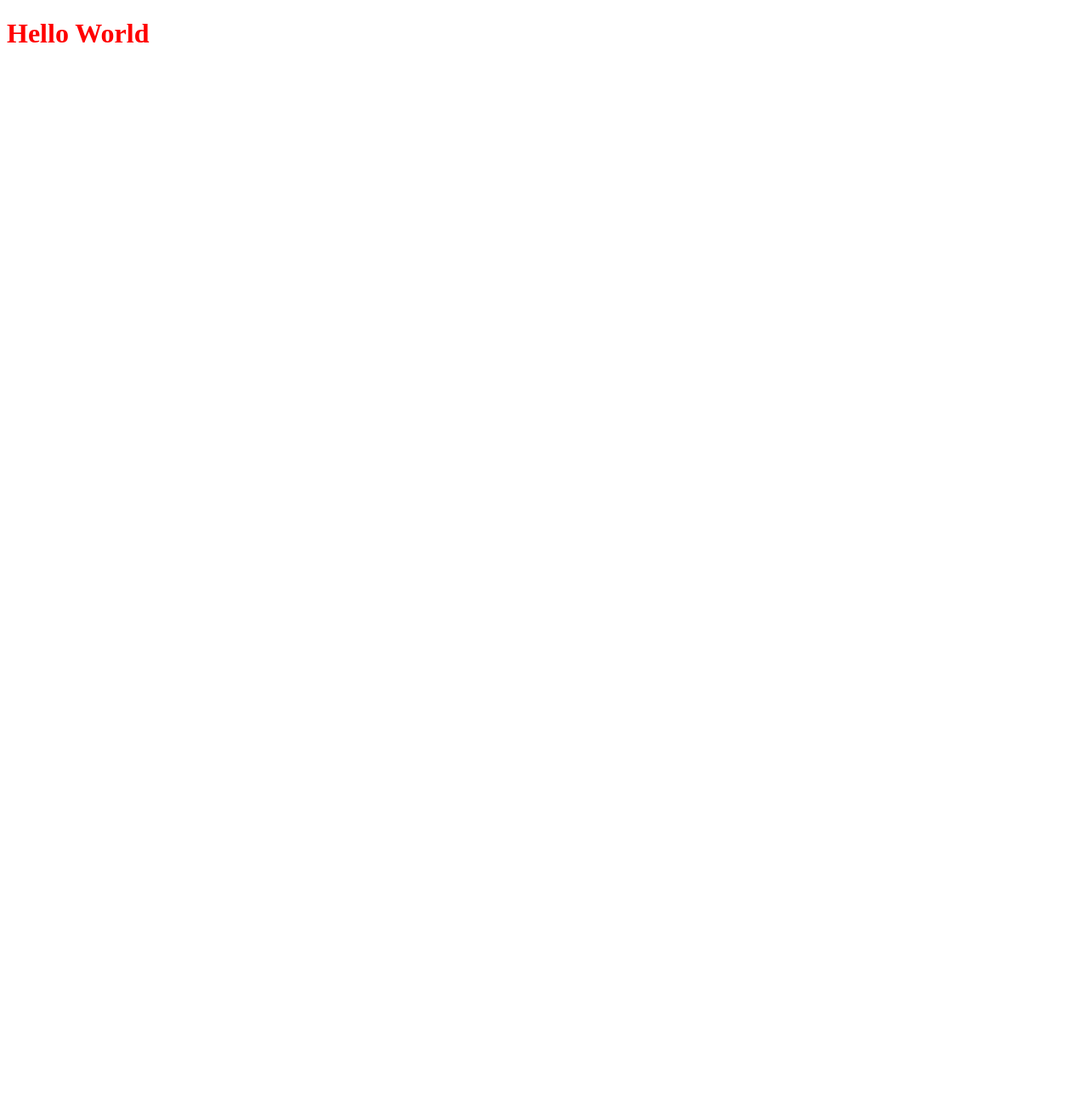
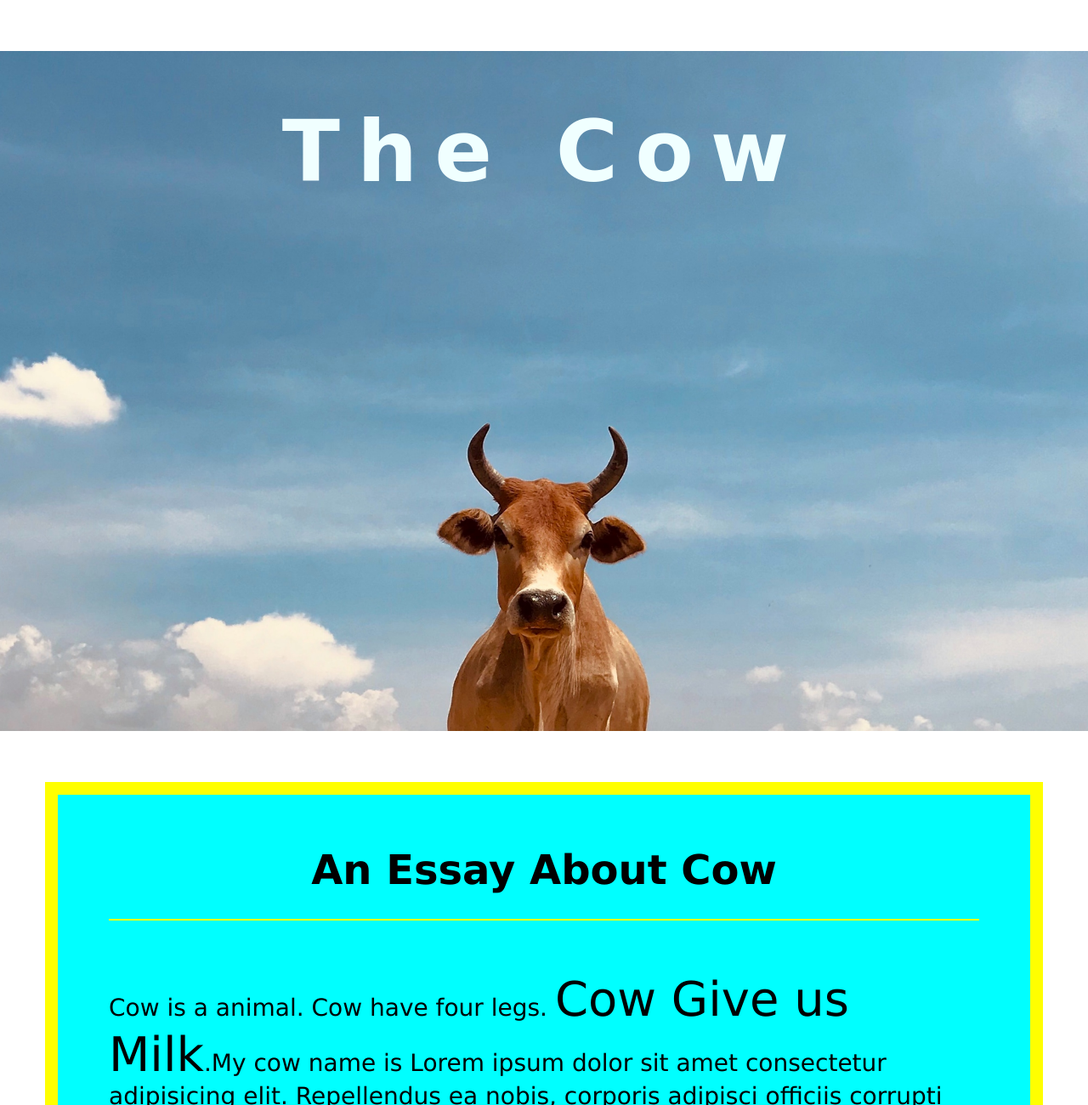
Before and after one commit to asif4762/html-css-session, a plain HTML site: page index.html in a window 1280 px wide. Shown: the top 1300 px of the page at 85% size. Before the commit the page ends 800 px from the top, so only its background shows below. Drawn offline with Linux system fonts and the light colour scheme.

Commit message:
second push

```diff
--- a/index.html
+++ b/index.html
@@ -1,12 +1,21 @@
 <!DOCTYPE html>
 <html lang="en">
 <head>
+    <!-- here is meta tag  -->
     <meta charset="UTF-8">
     <meta name="viewport" content="width=device-width, initial-scale=1.0">
+    <meta name="author" content="Asif Zaman"/>
     <title>Our Conceptual Page</title>
+    <!-- here is our style  -->
     <link rel="stylesheet" href="styles/style.css">
+    <link rel="shortcut icon" href="images/cow-icon_609277-3807.avif" type="image/x-icon">
 </head>
 <body>
-  <h1>Hello World</h1>
+  <div class="hero"><h1>The Cow</h1></div>
+
+  <div class="article">
+    <h2>An Essay About Cow</h2>
+    <p>Cow is a animal. Cow have four legs. <span class="imp">Cow Give us Milk</span>.My cow name is Lorem ipsum dolor sit amet consectetur adipisicing elit. Repellendus ea nobis, corporis adipisci officiis corrupti non quis ratione impedit placeat aut consectetur maiores expedita facere! Velit perspiciatis dolorem deleniti assumenda quos earum excepturi expedita tenetur sequi mollitia voluptate optio, voluptatibus nesciunt ad. Deleniti maiores voluptates in quibusdam quaerat fugiat voluptate soluta dolorum mollitia? Expedita blanditiis nemo vel ab ducimus voluptate in obcaecati magnam totam voluptates, saepe beatae quae veritatis excepturi reiciendis necessitatibus deserunt ipsum fuga. Soluta laudantium quaerat cum ratione hic labore sapiente atque illum amet commodi officiis porro aperiam, odio velit dolorem ipsa ipsam suscipit omnis dolore veniam adipisci.</p>
+  </div>
 </body>
 </html>
--- a/styles/style.css
+++ b/styles/style.css
@@ -1,3 +1,57 @@
-h1{
-    color: red;
+*{
+    margin: 0;
+    padding: 0;
+    font-family: 'Lucida Sans', 'Lucida Sans Regular', 'Lucida Grande', 'Lucida Sans Unicode', Geneva, Verdana, sans-serif;
 }
+.hero{
+    background-image: url(../images/cow\ \(2\).jpg);
+    background-size: cover;
+    background-position: bottom center;
+    height: 100vh;
+}
+
+.hero h1{
+    color: azure;
+    font-size: 100px;
+    text-align: center;
+    font-weight: 900;
+    margin-top: 60px;
+    font-family: cursive;
+    letter-spacing: 20px;
+    padding-top: 60px;
+}
+
+.article{
+    width: 80%;
+    /*margin-left: auto;
+    margin-right: auto;*/
+    margin: 60px auto;
+    background-color: rgb(0, 255, 255);
+    padding: 60px;
+    border-width: 15px;
+    border-color: yellow;
+    border-style: solid;
+
+}
+
+.article h2{
+    text-align: center;
+    font-size: 48px;
+    border-bottom: 2px;
+    border-color: yellow;
+    border-width: 2px;
+    border-style: solid;
+    border-top: 0;
+    border-left: 0;
+    border-right: 0;
+    padding-bottom: 30px;
+    margin-bottom: 60px;
+}
+
+.article p{
+    font-size: 28px;
+}
+
+.article p .imp{
+    font-size: 2em;
+}
```
Also changed, not shown: images/cow (2).jpg (added), images/cow-icon_609277-3807.avif (added).
